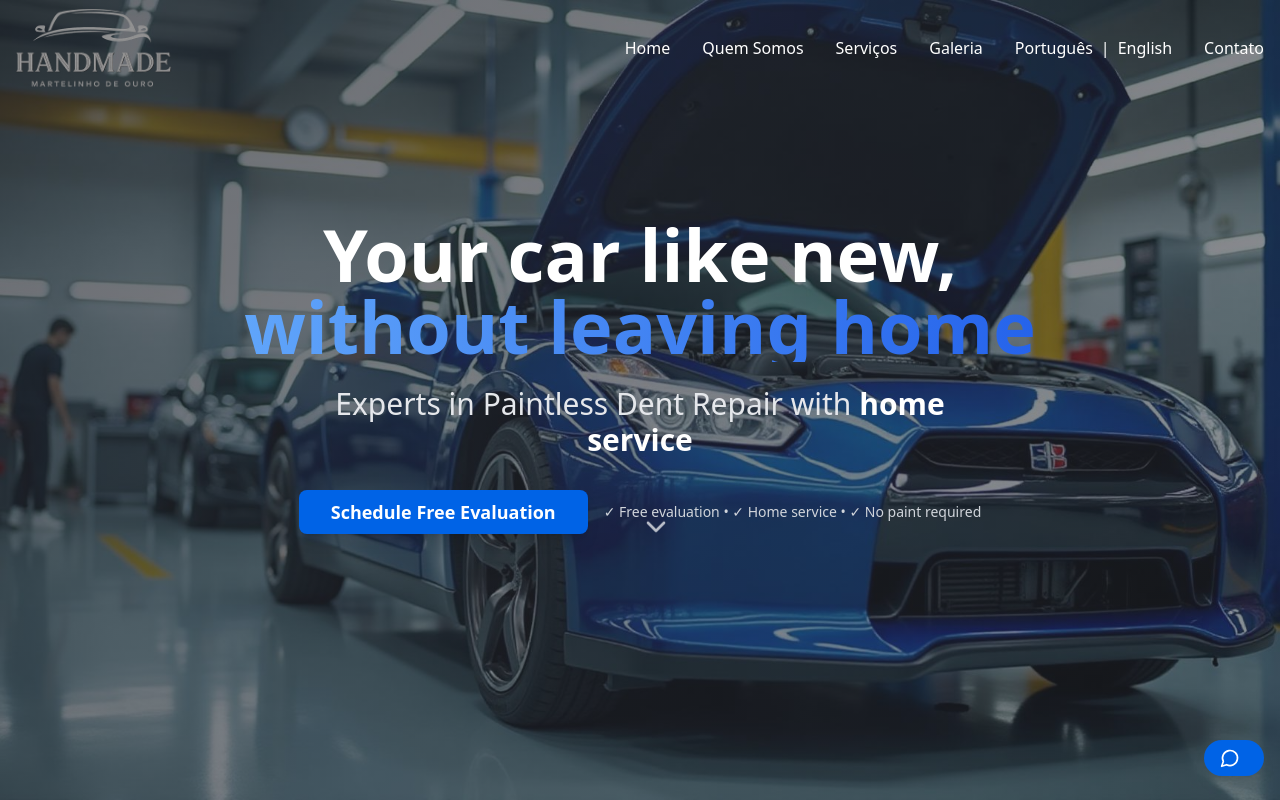
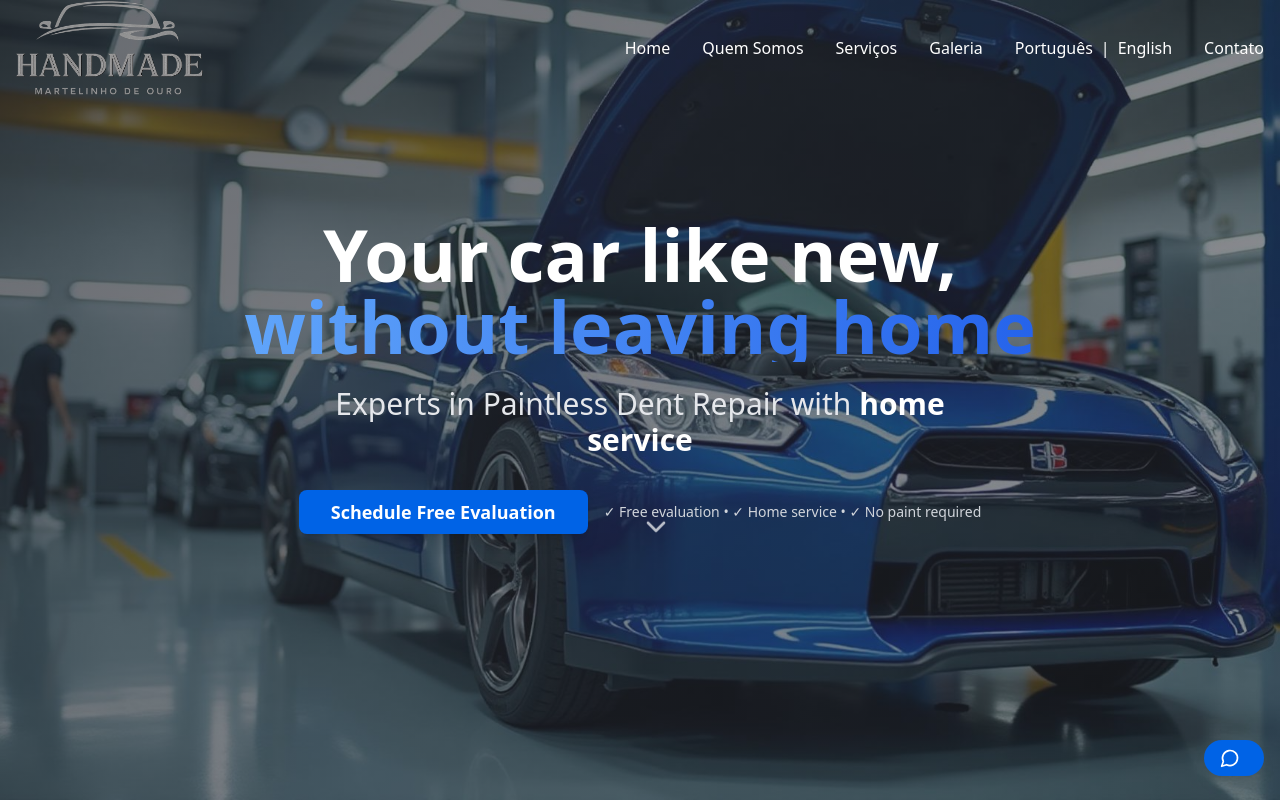
Before and after one commit to jhollnowicki/handmade-martelinho, a React (Vite) app: page / in a window 1280 px wide. Shown: the top 800 px of the page. Built offline with nearby package versions, Linux system fonts and the light colour scheme.

Commit message:
reajuste do espaçamento da logo

```diff
--- a/src/components/Header.tsx
+++ b/src/components/Header.tsx
@@ -40,13 +40,12 @@ const Header = () => {
       <div className="container mx-auto px-4">
         <div className="flex items-center justify-between h-20 lg:h-24">
           {/* Logo */}
-          <div className="flex items-center 2xl:ml-[-100px]">
-            <img
-              src={logoNovo}
-              alt="Handmade Martelinho de Ouro"
-              className="h-12 sm:h-14 lg:h-20 w-auto"
-            />
-          </div>
+          <img
+            src={logoNovo}
+            alt="Handmade Martelinho de Ouro"
+            className="h-[60px] sm:h-[72px] lg:h-[96px] w-auto"
+          />
+
 
 
           {/* Desktop Navigation */}
```
